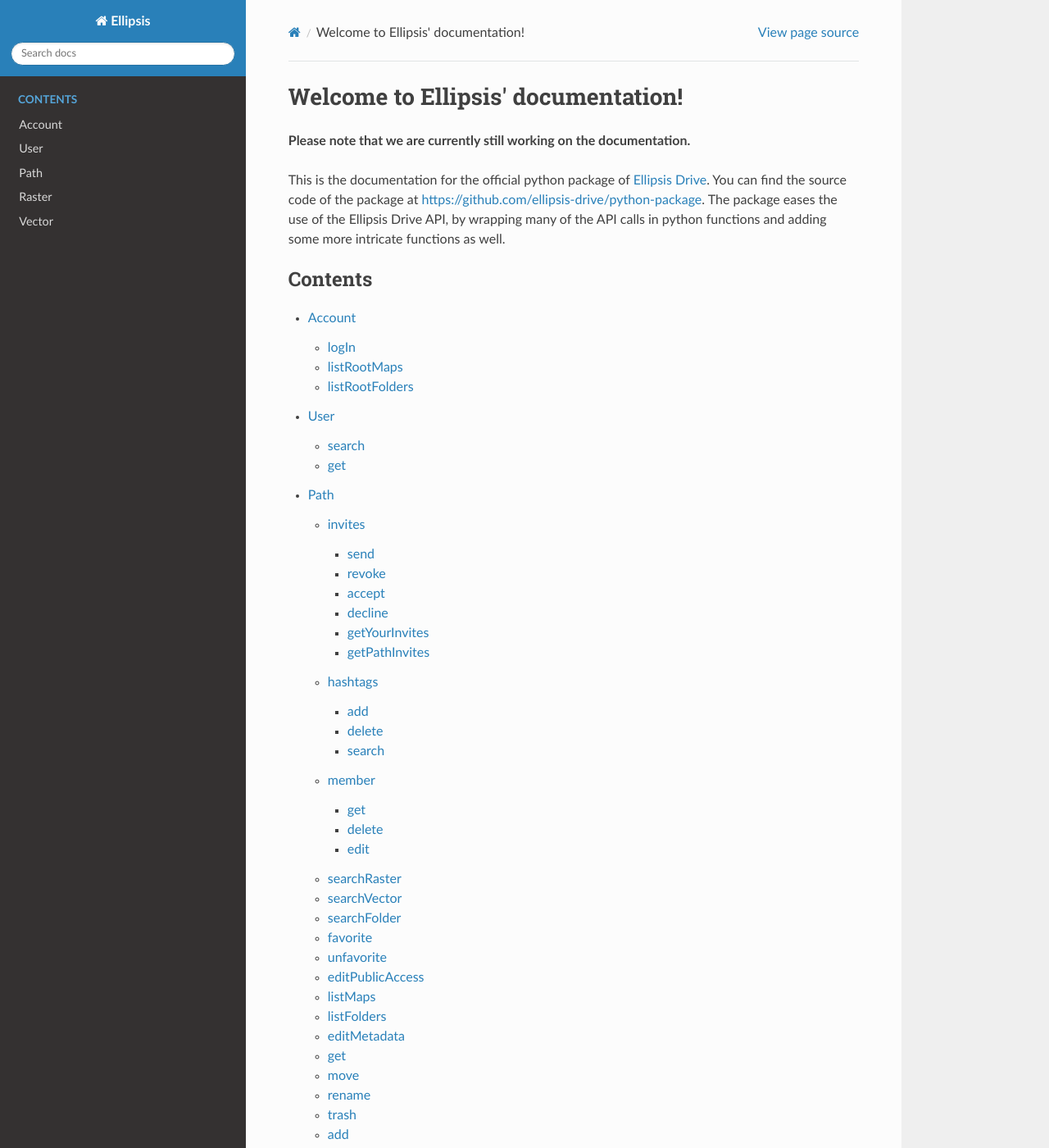
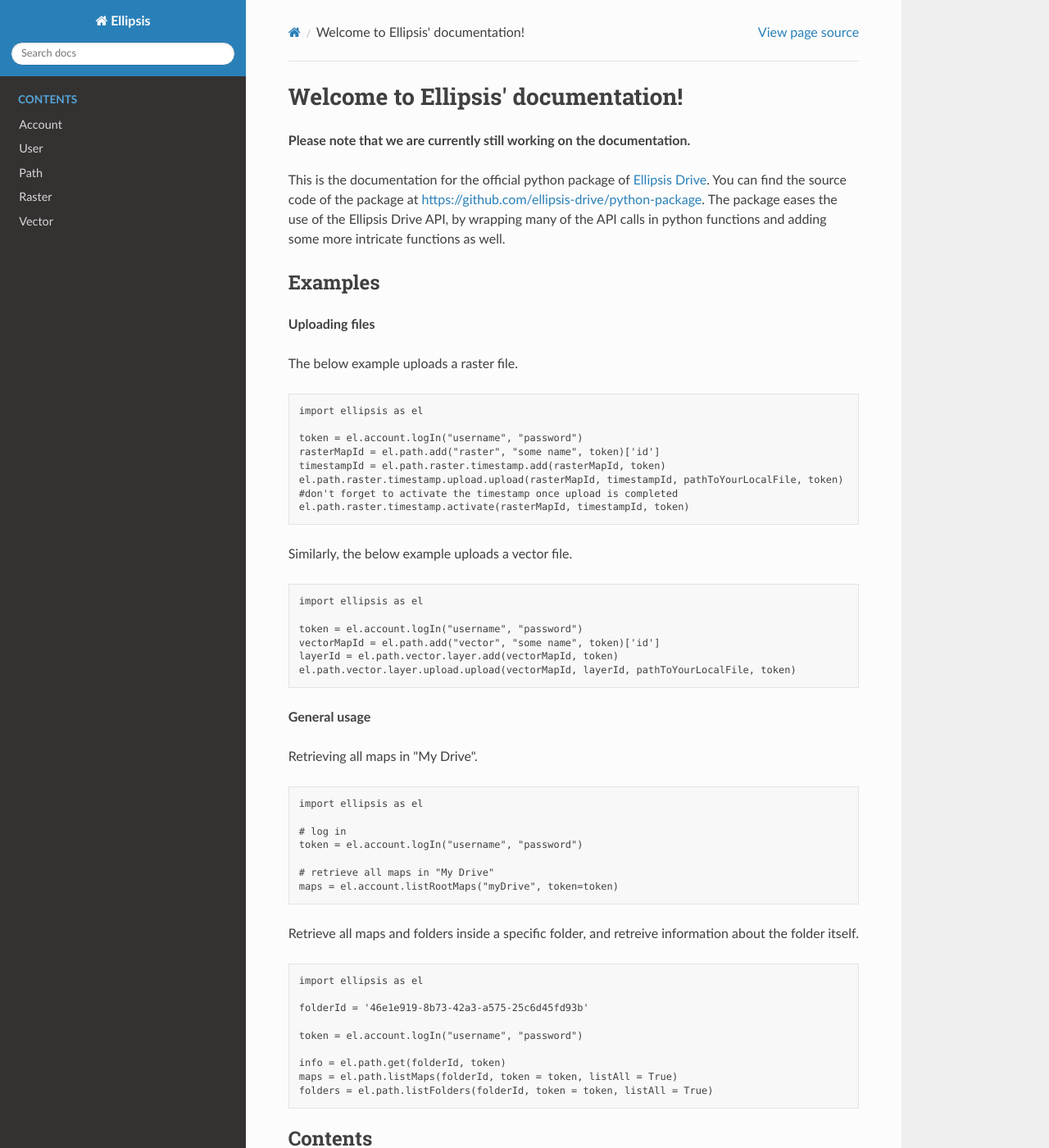
Before and after one commit to ellipsis-drive/python-package, a Sphinx documentation site: the page built from docs/index.md, in a window 1280 px wide and 1400 px high. Shown: the whole window at 82% size. Built offline with Sphinx 7.4.7 and the Read the Docs theme 2.0.0, drawn with Linux system fonts in a browser that asks for light colours.

Commit message:
add examples to front page

````diff
--- a/docs/index.md
+++ b/docs/index.md
@@ -5,6 +5,54 @@
 This is the documentation for the official python package of [Ellipsis Drive](https://ellipsis-drive.com/).
 You can find the source code of the package at <https://github.com/ellipsis-drive/python-package>.
 The package eases the use of the Ellipsis Drive API, by wrapping many of the API calls in python functions and adding some more intricate functions as well.
+
+## Examples
+
+**Uploading files**
+
+The below example uploads a raster file.
+
+    import ellipsis as el
+
+    token = el.account.logIn("username", "password")
+    rasterMapId = el.path.add("raster", "some name", token)['id']
+    timestampId = el.path.raster.timestamp.add(rasterMapId, token)
+    el.path.raster.timestamp.upload.upload(rasterMapId, timestampId, pathToYourLocalFile, token)
+    #don't forget to activate the timestamp once upload is completed
+    el.path.raster.timestamp.activate(rasterMapId, timestampId, token)
+
+Similarly, the below example uploads a vector file.
+
+    import ellipsis as el
+
+    token = el.account.logIn("username", "password")
+    vectorMapId = el.path.add("vector", "some name", token)['id']
+    layerId = el.path.vector.layer.add(vectorMapId, token)
+    el.path.vector.layer.upload.upload(vectorMapId, layerId, pathToYourLocalFile, token)
+
+**General usage**
+
+Retrieving all maps in "My Drive".
+
+    import ellipsis as el
+
+    # log in
+    token = el.account.logIn("username", "password")
+
+    # retrieve all maps in "My Drive"
+    maps = el.account.listRootMaps("myDrive", token=token)
+
+Retrieve all maps and folders inside a specific folder, and retreive information about the folder itself.
+
+    import ellipsis as el
+
+    folderId = '46e1e919-8b73-42a3-a575-25c6d45fd93b'
+
+    token = el.account.logIn("username", "password")
+
+    info = el.path.get(folderId, token)
+    maps = el.path.listMaps(folderId, token = token, listAll = True)
+    folders = el.path.listFolders(folderId, token = token, listAll = True)
 
 ```{toctree}
 ---
````
